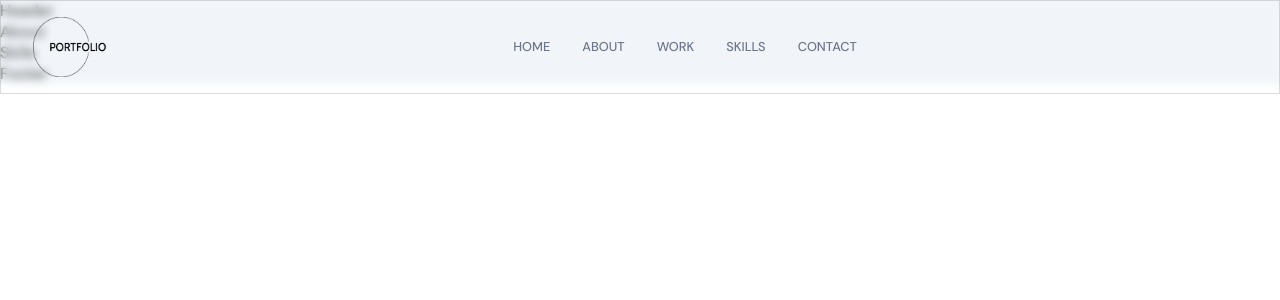
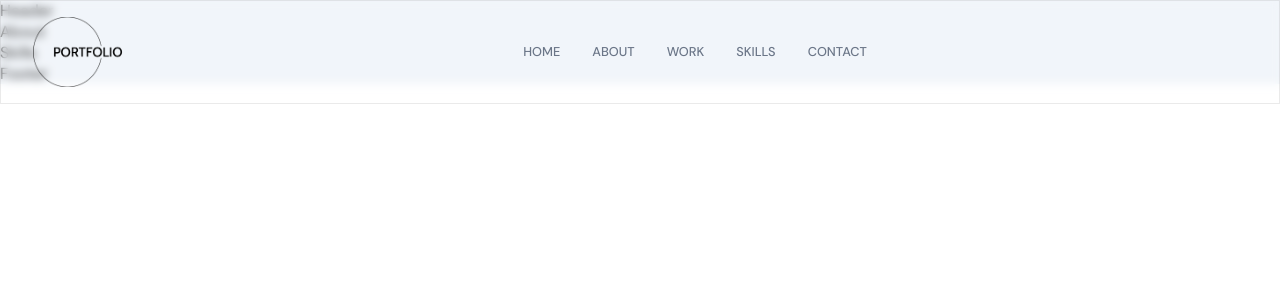
Before and after one commit to illuminATI98/portfolio, a React (Vite) app in the folder frontend/: page / in a window 1280 px wide. Shown: the top 300 px of the page. Built offline with nearby package versions, Linux system fonts and the light colour scheme.

Commit message:
Update transition and logo

```diff
--- a/frontend/src/components/Navbar/Navbar.jsx
+++ b/frontend/src/components/Navbar/Navbar.jsx
@@ -24,7 +24,7 @@ const Navbar = () => {
         {toggle && (
           <motion.div
             whileInView={{ x: [300, 0] }}
-            transition={{duration: 0.85, ease: "easeOut"}}
+            transition={{duration: 1, ease: "easeOut"}}
           >
             <HiX onClick={() => setToggle(false)} />
             <ul className='app__navbar-links'>
--- a/frontend/src/components/Navbar/Navbar.scss
+++ b/frontend/src/components/Navbar/Navbar.scss
@@ -8,7 +8,7 @@
   background: rgba($color: #ffffff, $alpha: 0.25);
   backdrop-filter: blur(4px);
   -webkit-backdrop-filter: blur(4px);
-  border: 1px solid rgba($color: #505050, $alpha: 0.2);
+  border: 1px solid rgba($color: #949494, $alpha: 0.2);
   position: fixed;
   z-index: 2;
 }
@@ -19,8 +19,8 @@
   align-items: center;
 
   img {
-    width: 90px;
-    height: 60px;
+    width: 110px;
+    height: 70px;
 
     @media screen and (min-width: 2000px){
       width: 180px;
```
